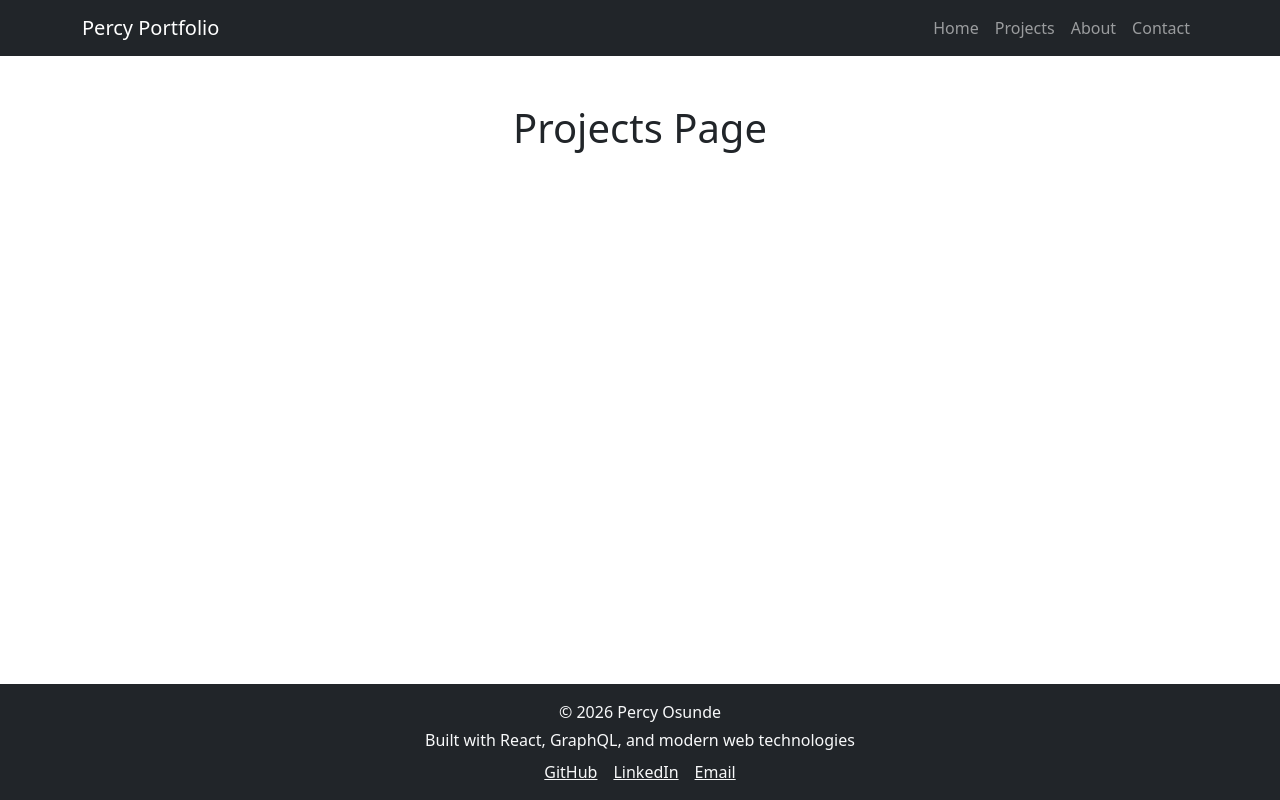
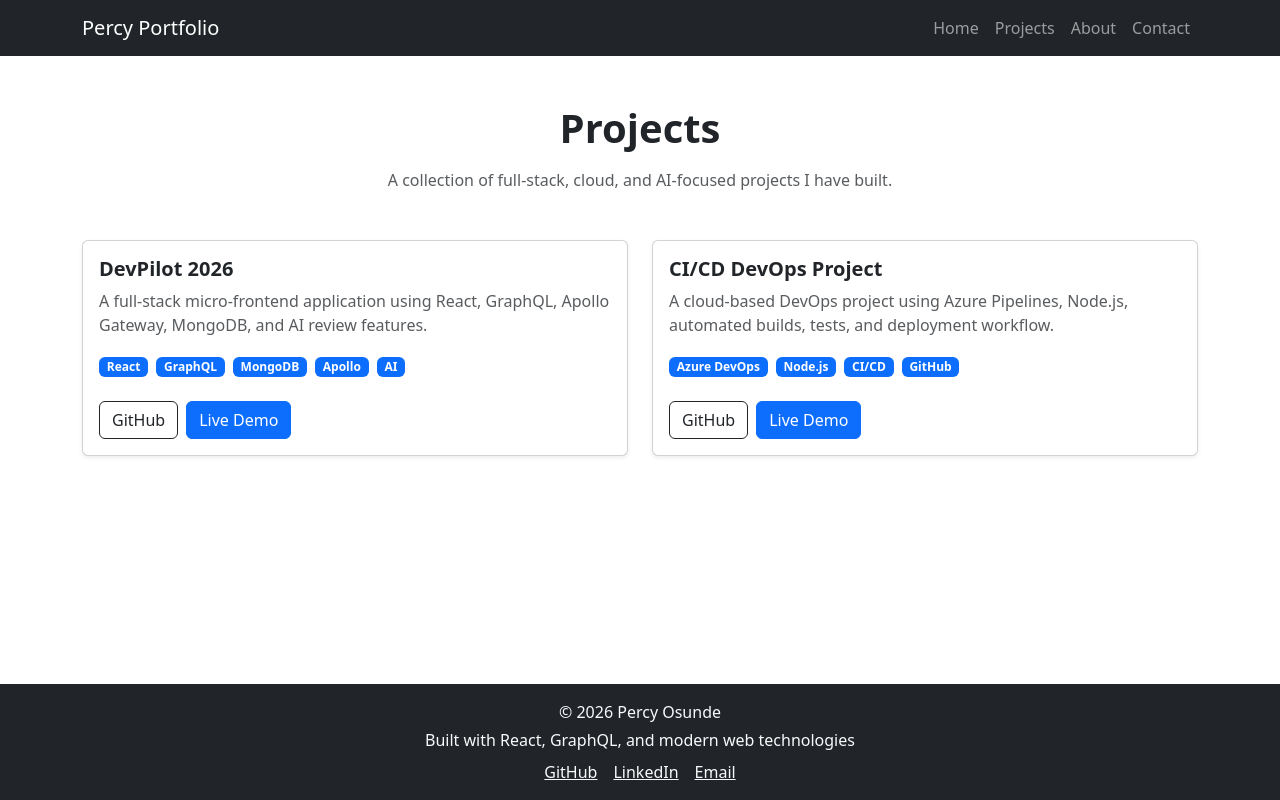
Before and after one commit to percyosag/portfolio, a React app: page /projects in a window 1280 px wide. Built offline with nearby package versions, Linux system fonts and the light colour scheme; the HTML template or start-up script is replaced by a standard one.

Commit message:
Build projects page with project cards

```diff
--- a/src/pages/Projects.jsx
+++ b/src/pages/Projects.jsx
@@ -1,4 +1,66 @@
+import { Container, Row, Col, Card, Button, Badge } from "react-bootstrap";
+
+const projects = [
+  {
+    title: "DevPilot 2026",
+    description:
+      "A full-stack micro-frontend application using React, GraphQL, Apollo Gateway, MongoDB, and AI review features.",
+    tech: ["React", "GraphQL", "MongoDB", "Apollo", "AI"],
+    github: "#",
+    demo: "#",
+  },
+  {
+    title: "CI/CD DevOps Project",
+    description:
+      "A cloud-based DevOps project using Azure Pipelines, Node.js, automated builds, tests, and deployment workflow.",
+    tech: ["Azure DevOps", "Node.js", "CI/CD", "GitHub"],
+    github: "#",
+    demo: "#",
+  },
+];
+
 function Projects() {
-  return <h1 className="text-center mt-5">Projects Page</h1>;
+  return (
+    <Container className="py-5">
+      <h1 className="fw-bold text-center mb-3">Projects</h1>
+      <p className="text-muted text-center mb-5">
+        A collection of full-stack, cloud, and AI-focused projects I have built.
+      </p>
+
+      <Row className="g-4">
+        {projects.map((project, index) => (
+          <Col md={6} key={index}>
+            <Card className="h-100 shadow-sm">
+              <Card.Body>
+                <Card.Title className="fw-bold">{project.title}</Card.Title>
+
+                <Card.Text className="text-muted">
+                  {project.description}
+                </Card.Text>
+
+                <div className="mb-3">
+                  {project.tech.map((item, i) => (
+                    <Badge bg="primary" className="me-2 mb-2" key={i}>
+                      {item}
+                    </Badge>
+                  ))}
+                </div>
+
+                <div className="d-flex gap-2">
+                  <Button href={project.github} variant="outline-dark">
+                    GitHub
+                  </Button>
+                  <Button href={project.demo} variant="primary">
+                    Live Demo
+                  </Button>
+                </div>
+              </Card.Body>
+            </Card>
+          </Col>
+        ))}
+      </Row>
+    </Container>
+  );
 }
+
 export default Projects;
```
